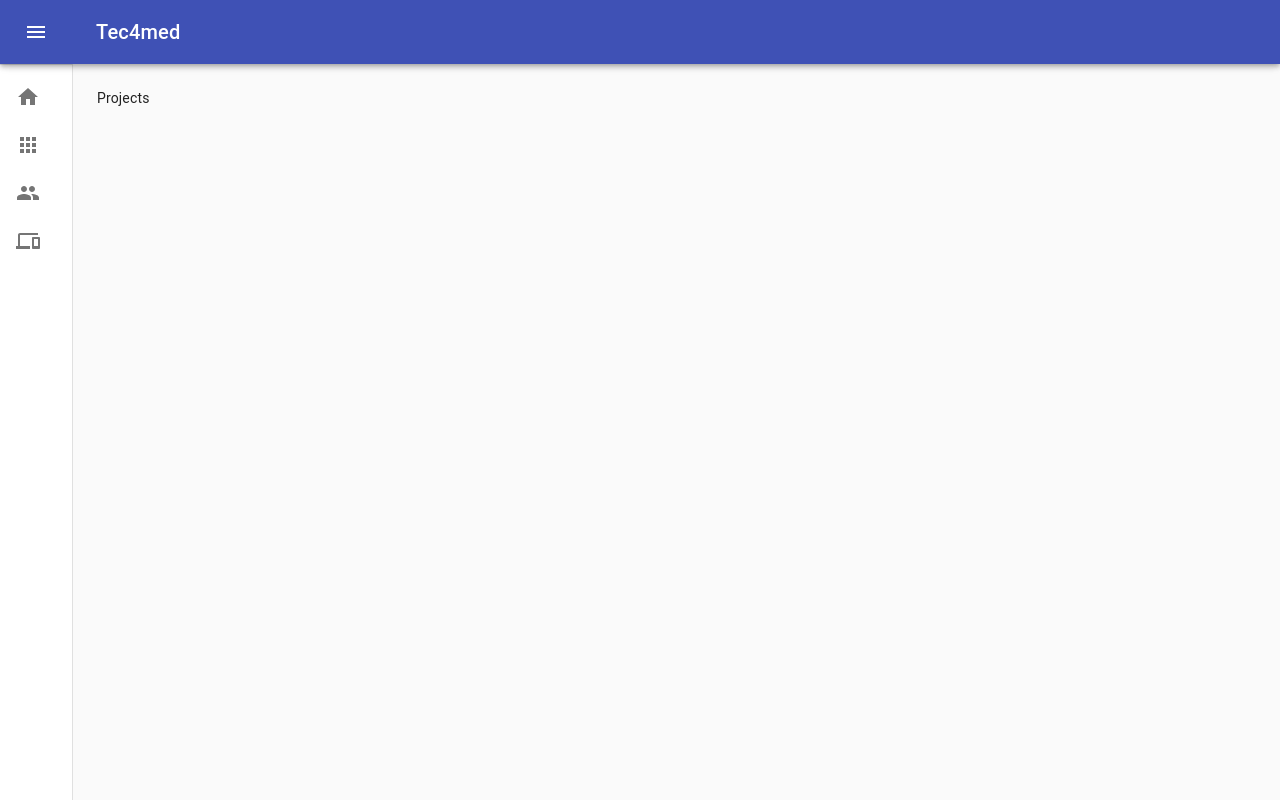
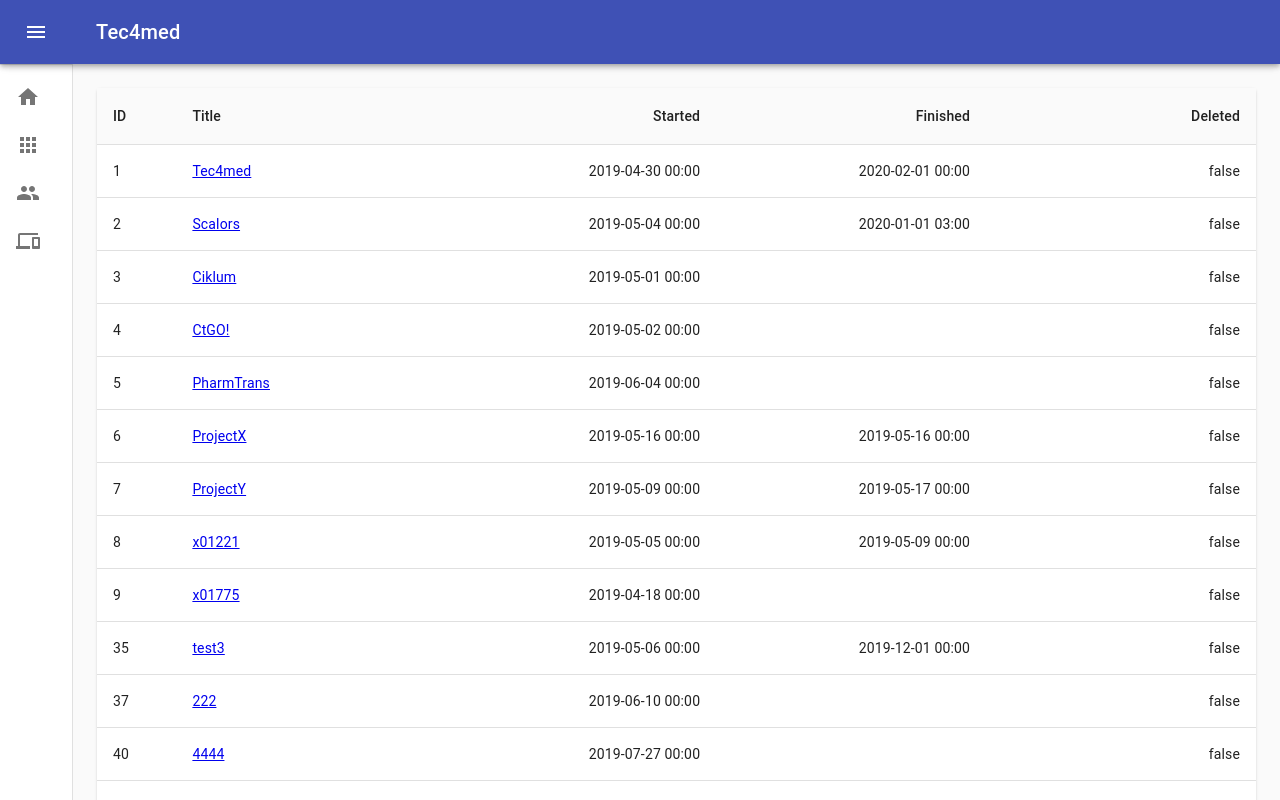
Before and after one commit to PavlykRV/list-test, a React app: page /projects in a window 1280 px wide. Shown: the top 800 px of the page. Built offline with nearby package versions, Linux system fonts and the light colour scheme.

Commit message:
update project list page

```diff
--- a/src/components/ProjectsList/index.jsx
+++ b/src/components/ProjectsList/index.jsx
@@ -1,6 +1,112 @@
-import React from 'react';
+import React, { useState } from 'react';
+import { Link } from 'react-router-dom';
+import Paper from '@material-ui/core/Paper';
+import Table from '@material-ui/core/Table';
+import TableBody from '@material-ui/core/TableBody';
+import TableCell from '@material-ui/core/TableCell';
+import TableContainer from '@material-ui/core/TableContainer';
+import TableHead from '@material-ui/core/TableHead';
+import TableRow from '@material-ui/core/TableRow';
+import TablePagination from '@material-ui/core/TablePagination';
+
+import { useProjectsSelect } from '../../selectors/projects';
+import { getFormattedDate } from '../../utils/formatters';
+import useStyles from './styles';
+
+const columns = [
+  { id: 'id', label: 'ID', minWidth: 50 },
+  {
+    id: 'title',
+    label: 'Title',
+    minWidth: 170,
+    format: (value, item) => <Link to={`/projects/${item.id}`}>{value}</Link>,
+  },
+  {
+    id: 'beginDate',
+    label: 'Started',
+    minWidth: 170,
+    align: 'right',
+    format: (value) => getFormattedDate(value),
+  },
+  {
+    id: 'expirationDate',
+    label: 'Finished',
+    minWidth: 170,
+    align: 'right',
+    format: (value) => getFormattedDate(value),
+  },
+  {
+    id: 'deleted',
+    label: 'Deleted',
+    minWidth: 170,
+    align: 'right',
+    format: (value) => String(!!value),
+  },
+];
 
 const ProjectsList = () => {
-  return <div>Projects</div>;
+  const classes = useStyles();
+  const [page, setPage] = useState(0);
+  const [rowsPerPage, setRowsPerPage] = useState(25);
+
+  const handleChangePage = (event, newPage) => {
+    setPage(newPage);
+  };
+
+  const handleChangeRowsPerPage = (event) => {
+    setRowsPerPage(+event.target.value);
+    setPage(0);
+  };
+
+  const rows = useProjectsSelect();
+
+  return (
+    <Paper className={classes.root}>
+      <TableContainer className={classes.container}>
+        <Table stickyHeader aria-label='sticky table'>
+          <TableHead>
+            <TableRow>
+              {columns.map((column) => (
+                <TableCell
+                  key={column.id}
+                  align={column.align}
+                  style={{ minWidth: column.minWidth }}
+                >
+                  {column.label}
+                </TableCell>
+              ))}
+            </TableRow>
+          </TableHead>
+          <TableBody>
+            {rows
+              .slice(page * rowsPerPage, page * rowsPerPage + rowsPerPage)
+              .map((row) => {
+                return (
+                  <TableRow hover role='checkbox' tabIndex={-1} key={row.id}>
+                    {columns.map((column) => {
+                      const value = row[column.id];
+                      return (
+                        <TableCell key={column.id} align={column.align}>
+                          {column.format ? column.format(value, row) : value}
+                        </TableCell>
+                      );
+                    })}
+                  </TableRow>
+                );
+              })}
+          </TableBody>
+        </Table>
+      </TableContainer>
+      <TablePagination
+        rowsPerPageOptions={[10, 25, 100]}
+        component='div'
+        count={rows.length}
+        rowsPerPage={rowsPerPage}
+        page={page}
+        onChangePage={handleChangePage}
+        onChangeRowsPerPage={handleChangeRowsPerPage}
+      />
+    </Paper>
+  );
 };
 export default ProjectsList;
--- /dev/null
+++ b/src/components/ProjectsList/styles.js
@@ -0,0 +1,12 @@
+import { makeStyles } from '@material-ui/core/styles';
+
+const useStyles = makeStyles({
+  root: {
+    width: '100%',
+  },
+  container: {
+    maxHeight: '100%',
+  },
+});
+
+export default useStyles;
--- /dev/null
+++ b/src/selectors/projects.js
@@ -0,0 +1,5 @@
+import get from 'lodash/get';
+import { useSelector } from 'react-redux';
+
+export const useProjectsSelect = () =>
+  useSelector((state) => get(state, ['raw', 'projects'], []));
--- /dev/null
+++ b/src/utils/formatters.js
@@ -0,0 +1,11 @@
+import { format } from 'date-fns'
+
+export const getFormattedDate = (inputDate) => {
+  if (!inputDate) {
+    return;
+  }
+
+  const date = new Date(inputDate);
+
+  return format(date, 'yyyy-MM-dd HH:mm');
+}
```
